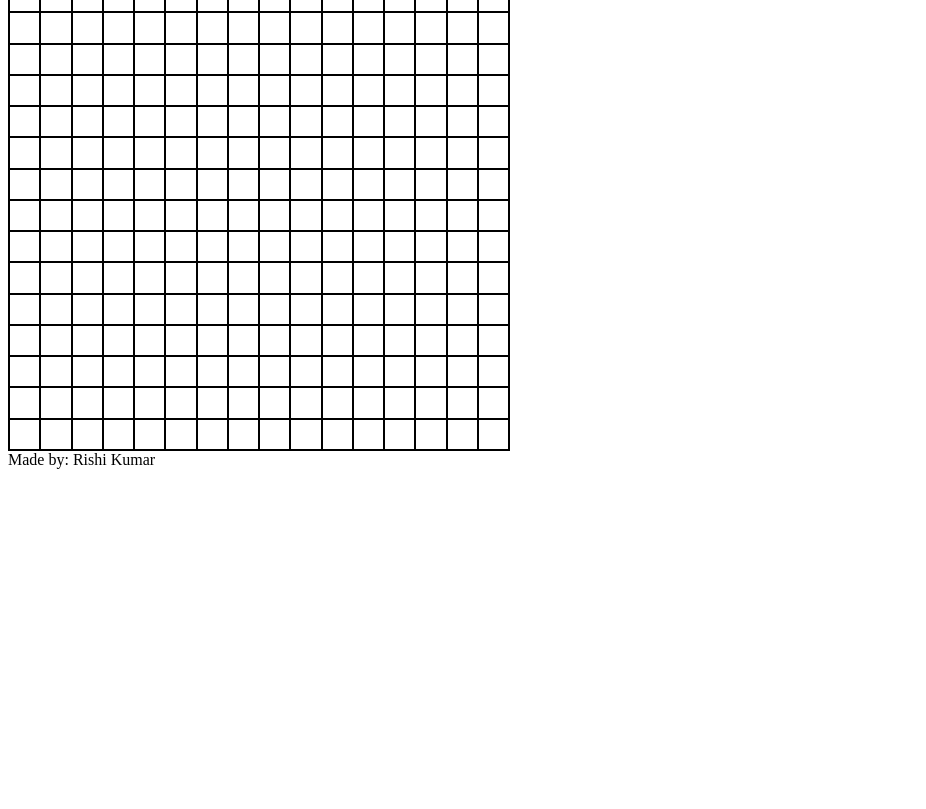
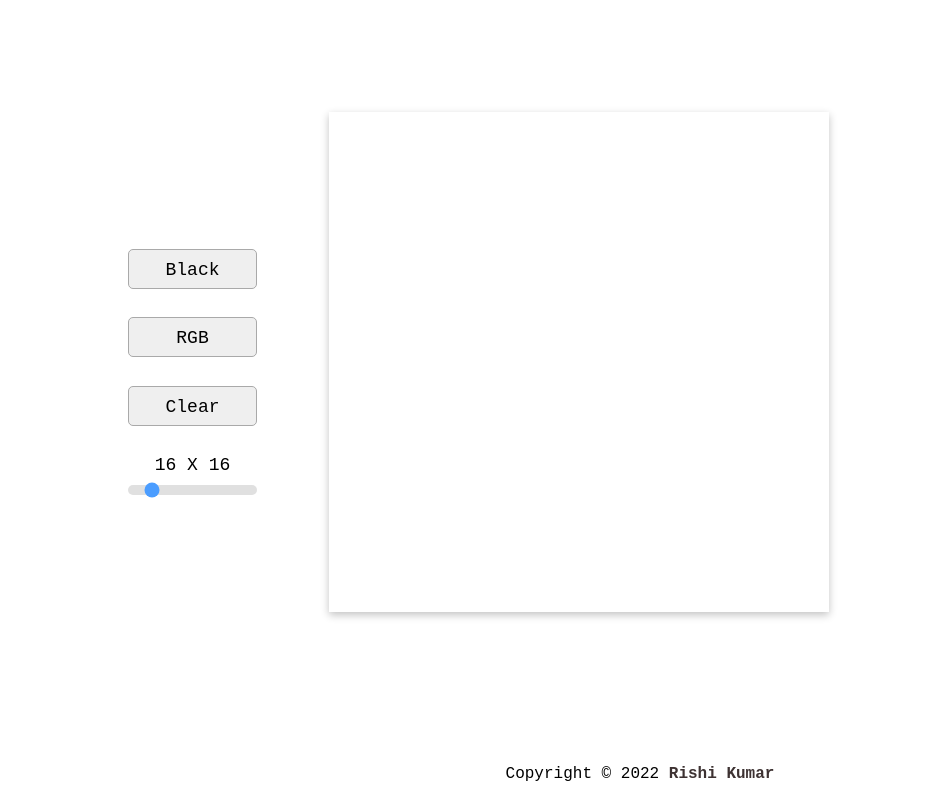
Before and after one commit to ri5hi-kumar/-etch-a-sketch, a plain HTML site: page index.html in a window 1280 px wide. Shown: the part 174-983 px from the top of the page, without its empty margins (0-926 px from the left). Before the commit the page ends 800 px from the top, so only its background shows below. Drawn offline with Linux system fonts and the light colour scheme.

Commit message:
added all css

```diff
--- a/app.js
+++ b/app.js
@@ -9,6 +9,7 @@ const slider = document.querySelector('#slider');
 const clear = document.querySelector('#clear');
 const black = document.querySelector('#black');
 const rgb = document.querySelector('#rgb');
+const display = document.querySelector('.display');
 
 function changeColor(e) {
     if(currentMode === 'black'){
@@ -22,6 +23,7 @@ function changeColor(e) {
 const createGrid = (size) => {
     grid.style.gridTemplateColumns = `repeat(${size}, 2fr)`;
     grid.style.gridTemplateRows = `repeat(${size}, 2fr)`;
+    display.innerText = `${size} X ${size}`;
     for(let i = 1; i <= size * size; i++){
         const box = document.createElement('div');
         box.classList.add('cell');
--- a/index.html
+++ b/index.html
@@ -10,16 +10,19 @@
 </head>
 <body>
     <h1 id="title">Etch a Sketch</h1>
-    <div class="buttons">
-        <button id="clear">Clear</button>
-        <button id="black">Black</button>
-        <button id="rgb">RGB</button>
+    <div class="main-content">
+        <div class="inputs">
+            <button id="black">Black</button>
+            <button id="rgb">RGB</button>
+            <button id="clear">Clear</button>
 
-        <div class="slider-change">
-            <input type="range" autocomplete="off" min="8" max="64" id="slider" value="16">
+            <div class="slider-change">
+                <div class="display"></div>
+                <input type="range" autocomplete="off" min="8" max="64" id="slider" value="16">
+            </div>
         </div>
+        <div class="grid"></div>
     </div>
-    <div class="grid"></div>
-    <footer>Made by: <a href="https://github.com/ri5hi-kumar"></a>Rishi Kumar</footer>
+    <footer>Copyright © 2022 <a href="https://github.com/ri5hi-kumar" target="_blank">Rishi Kumar</a></footer>
 </body>
 </html>
--- a/style.css
+++ b/style.css
@@ -1,13 +1,97 @@
+*{
+    margin: 0;
+    box-sizing: border-box;
+    font-family: 'Courier New', Courier, monospace;
+}
+
+body{
+    min-height: 100vh;
+    display: flex;
+    flex-direction: column;
+}
+
+#title{
+    text-align: center;
+    padding-top: 7%;
+    font-size: 60px;
+}
+
+.main-content{
+    display: flex;
+    padding: 10%;
+}
+
+.inputs{
+    display: flex;
+    flex-direction: column;
+    justify-content: space-around;
+    padding-top: 12%;
+    padding-bottom: 10%;
+    padding-right: 7%;
+}
+
+button{
+    height: 40px;
+    font-size: large;
+    padding: 10px 20px;
+    border: 1px solid darkgray;
+    border-radius: 5px;
+}
+
+.slider-change{
+    display: flex;
+    flex-direction: column;
+    gap: 10px;
+    justify-content: center;
+    align-items: center;
+    font-size: large;
+}
+
+#slider{
+    -webkit-appearance: none;
+    width: 100%;
+    height: 10px;
+    border-radius: 5px;
+    background: #d3d3d3;
+    outline: none;
+    opacity: 0.7;
+    -webkit-transition: .2s;
+    transition: opacity .2s;
+}
+
+
+#slider::-moz-range-thumb {
+    width: 20px;
+    height: 20px;
+    border-radius: 50%;
+    background: #3d3232;
+    cursor: pointer;
+}
+
 .grid{
     display: grid;
     height: 500px;
     width: 500px;
     grid-template-columns: repeat(16, 1fr);
     grid-template-rows: repeat(16, 1fr);
-    border: 1px solid black;
+    box-shadow: rgba(0, 0, 0, 0.24) 0px 3px 8px;
 }
 
 .cell{
     background-color: white;
-    border: 1px solid black;
 }
+
+footer{
+    position: sticky;
+    top: 100%;
+    padding: 2%;
+    align-self: center;
+    justify-self: center;
+}
+
+a{
+    outline: none;
+    text-decoration: none;
+    color: #3d3232;
+    font-weight: bold;
+}
```
